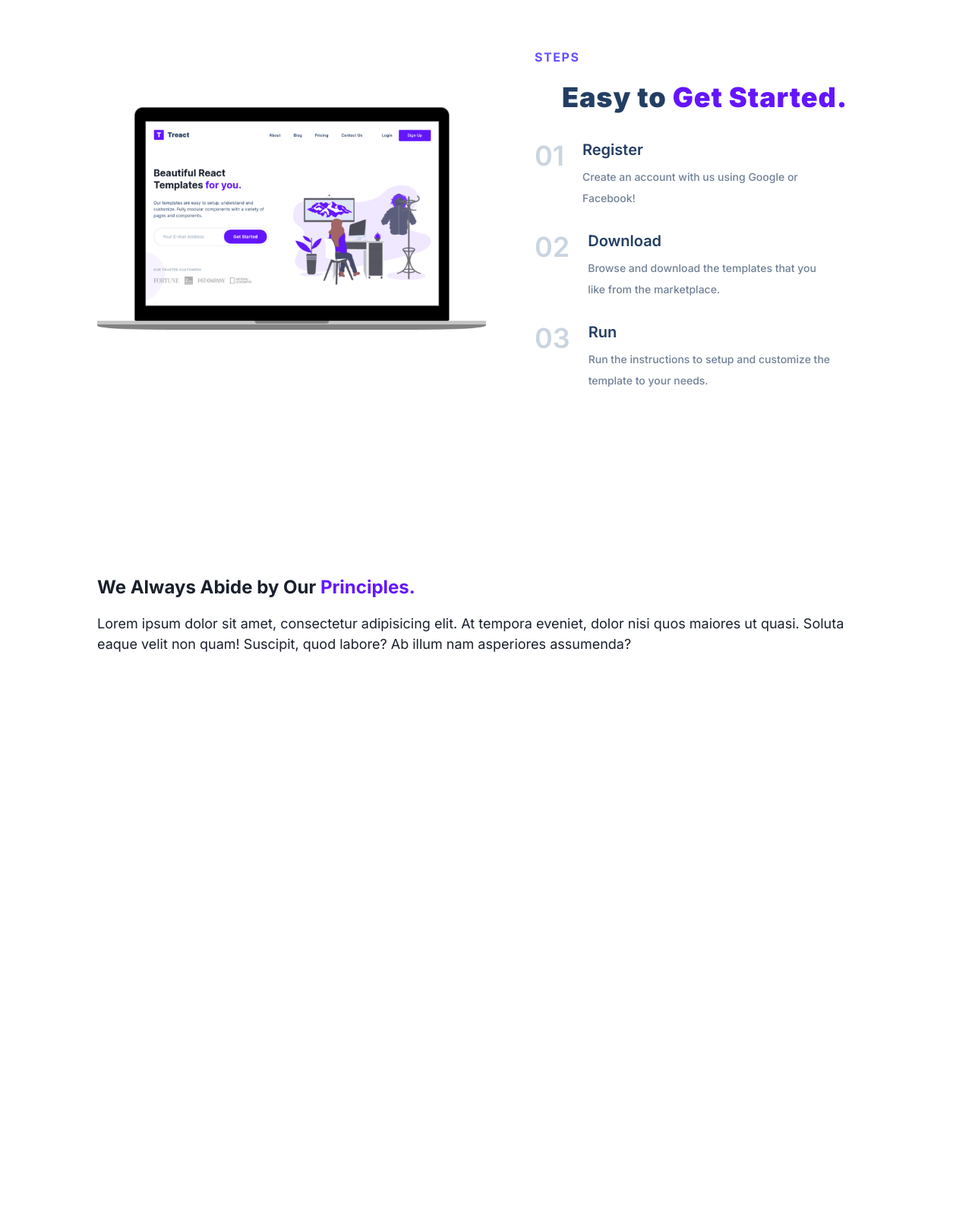
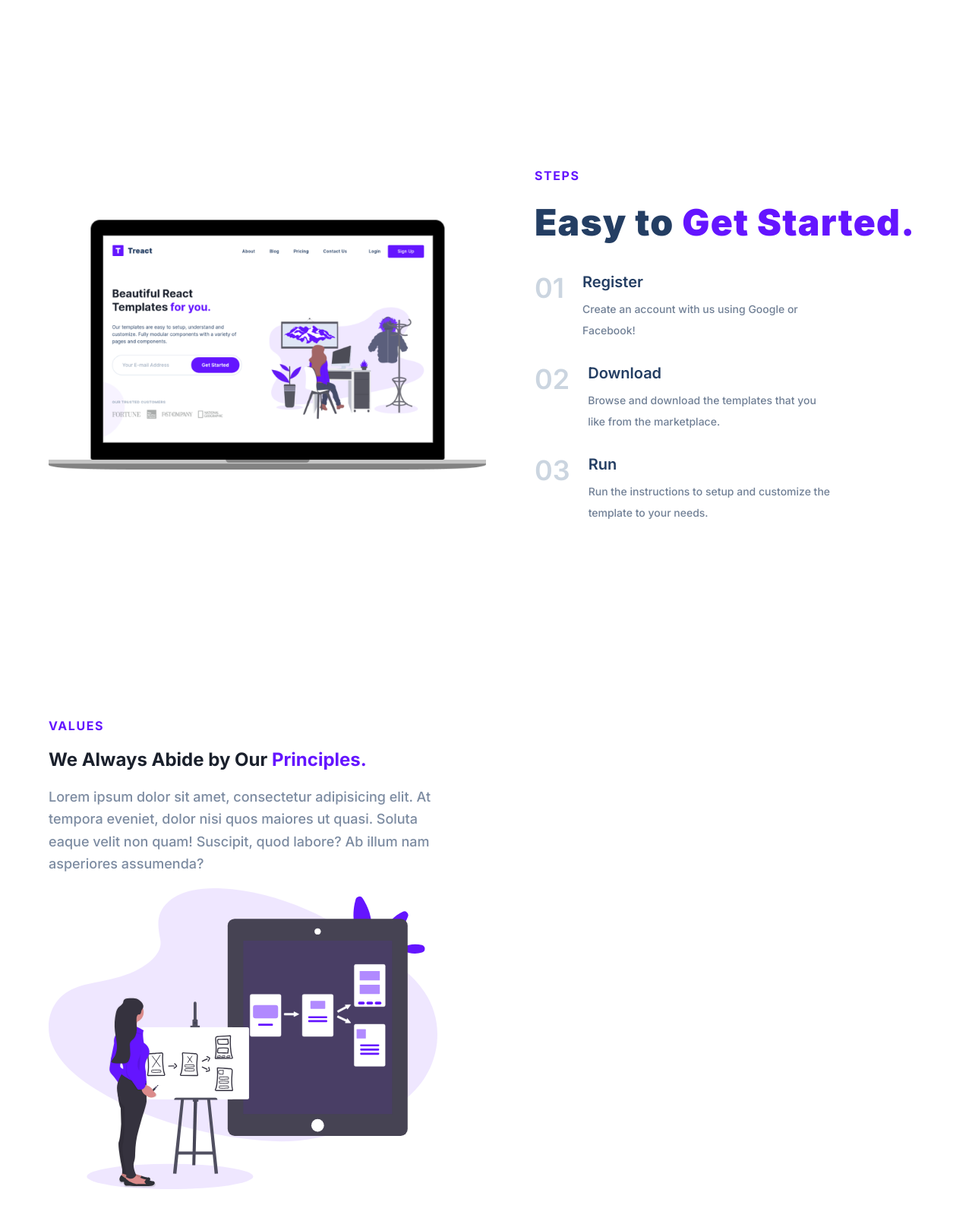
Before and after one commit to Annc126/final-project, a plain HTML site: page index.html in a window 1280 px wide. Shown: the part 2788-4391 px from the top of the page at 76% size. Before the commit the page ends 3859 px from the top, so only its background shows below. Drawn offline with Linux system fonts and the light colour scheme.

Commit message:
trying to line up values section so pic in next to para

```diff
--- a/index.html
+++ b/index.html
@@ -200,7 +200,10 @@
             </div>
           </div>
         </div>
-
+      </div>
+      </div>
+      </div>
+  </section>
 
   <section class="quality">
           <div class="container">
@@ -293,11 +296,19 @@
     <div class="container">
       <div class="row">
         <div class="values__description">
+          <div class="section__tag">VALUES</div>
           <h2 section__title>We Always Abide by Our <span class="purple">Principles.</span></h2>
-          <p>
+          <div class="section__para">
             Lorem ipsum dolor sit amet, consectetur adipisicing elit. At tempora eveniet, dolor nisi quos maiores ut quasi. Soluta eaque velit non quam! Suscipit, quod labore? Ab illum nam asperiores assumenda?
           </p>
-          <div class="value__list"></div>
+          <div class="value__list">
+            <div class="value">
+              <div class="value__title">
+                <figure class="value__img--wrapper">
+                  <img src="assets/prototype-illustration.21bc4b3f612a2f257c3d361067582485.svg" alt="girl at whiteboard image">
+                </figure>
+              </div>
+          </div>
         </div>
       </div>
     </div>
--- a/styles.css
+++ b/styles.css
@@ -651,4 +651,96 @@ div {
   line-height: 1;
 }
 
-/*VALUES
+/*VALUES*/
+
+section {
+  padding: 0 32px;
+}
+
+.container {
+  padding: 96px 0;
+}
+
+.values .row {
+  display: flex;
+  justify-content: space-between;
+  align-items: center;
+}
+
+.row {
+  width: 100%;
+  max-width: 1280px;
+  margin: 0 auto;
+}
+
+.values__description,
+.values__img {
+  width: 50%;
+}
+
+img {
+  width: 100%;
+}
+
+.values__description {
+  padding: 32px 64px 32px 0;
+}
+
+.section__tag {
+  font-size: 16px;
+  color: #6415ff;
+  letter-spacing: 1.6px;
+  font-weight: 700;
+  text-transform: uppercase;
+}
+
+.values .section__title {
+  margin-top: 16px;
+  margin-bottom: 32px;
+}
+
+.quality .section__title,
+.values .section__title {
+  line-height: 1.25;
+}
+
+@media (max-width: 1024px) {
+  .section__title {
+    font-size: 36px;
+  }
+  .section__para {
+    font-size: 16px;
+  }
+  .values__list {
+    max-width: 20rem;
+    font-display: column;
+  }
+}
+
+.section__title {
+  font-size: 48px;
+  font-weight: 900;
+  color: rgb(36, 62, 99);
+  line-height: 1.5;
+  margin: 16px 0;
+  letter-spacing: 0.025em;
+}
+
+.purple {
+  color: #6415ff;
+}
+
+.section__para {
+  font-size: 18px;
+  font-weight: 500;
+  color: #7c8ba1;
+  line-height: 1.625;
+}
+
+.values__list {
+  margin-left: 0px;
+  margin-right: 0px;
+  display: flex;
+  max-width: none;
+  flex-direction: row;
+}
```
